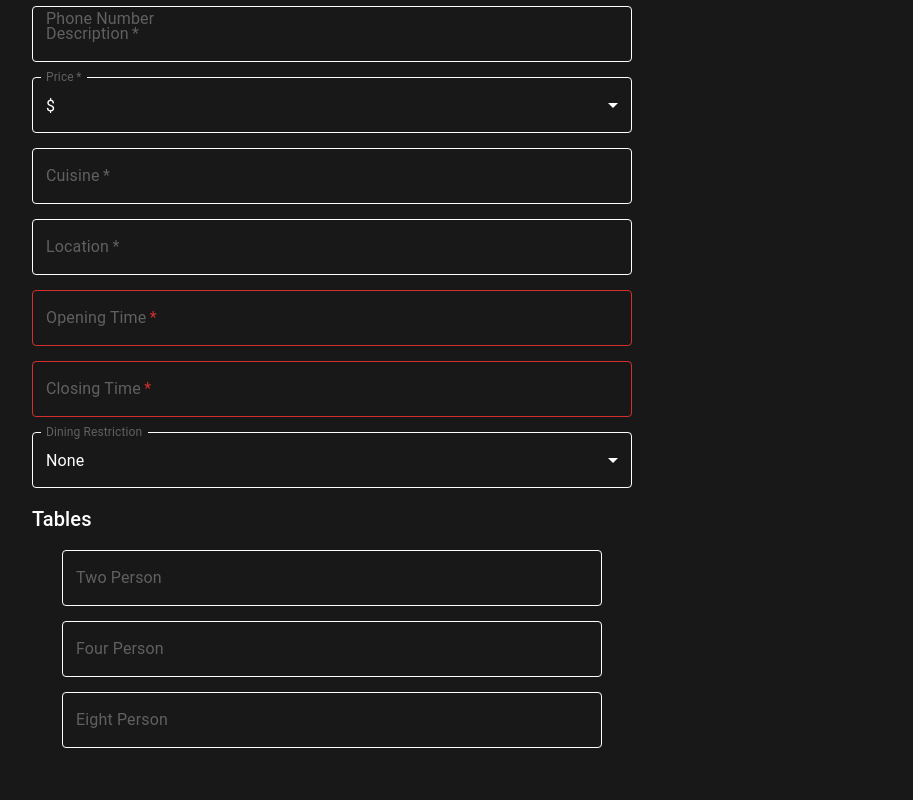
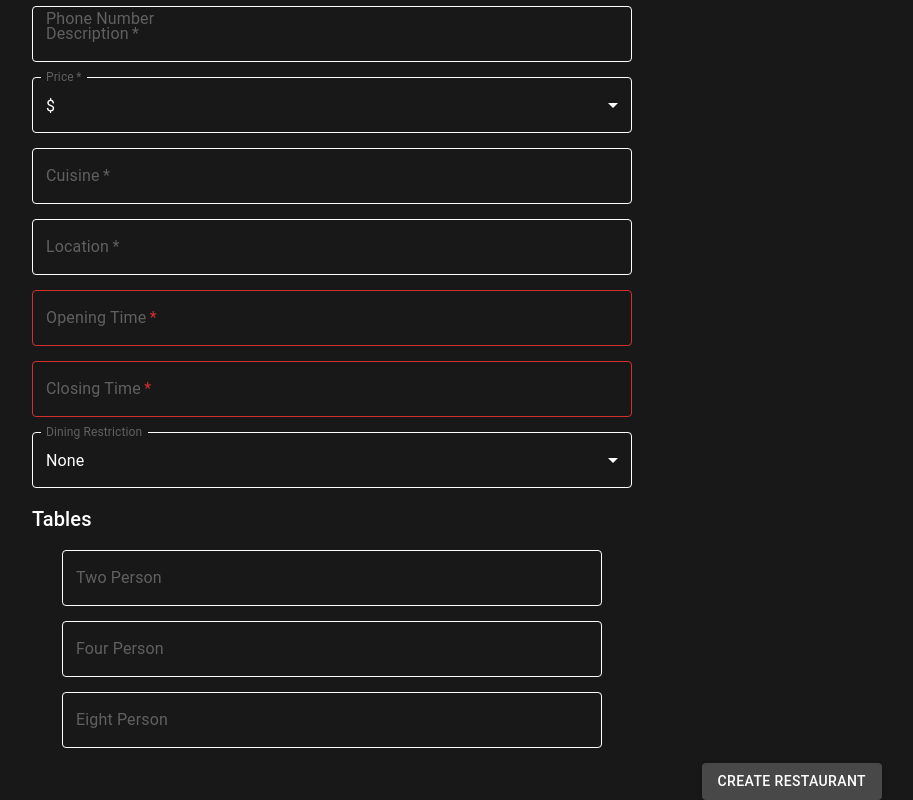
Before and after one commit to DylanLovell93/takehome-frontend, a React (Create React App) app: page /newRestaurant in a window 1280 px wide. Shown: the part 206-1006 px from the top of the page, without its empty margins (308-1221 px from the left). Before the commit the page ends 954 px from the top, so only its background shows below. Built offline with nearby package versions, Linux system fonts and the light colour scheme.

Commit message:
added submit button

```diff
--- a/src/Components/NewRestaurantForm/NewRestaurantForm.css
+++ b/src/Components/NewRestaurantForm/NewRestaurantForm.css
@@ -28,6 +28,11 @@
   margin: 0px auto;
 }
 
+.NewRestaurantForm .buttonContainer {
+  width: 100%;
+  display: flex;
+}
+
 @media screen and (min-width: 600px) {
   .NewRestaurantForm {
     width: 90%;
--- a/src/Components/NewRestaurantForm/NewRestaurantForm.jsx
+++ b/src/Components/NewRestaurantForm/NewRestaurantForm.jsx
@@ -1,6 +1,6 @@
 import "./NewRestaurantForm.css";
 import React, { useState } from "react";
-import { Box, Typography, TextField, MenuItem } from "@mui/material";
+import { Box, Typography, TextField, MenuItem, Button } from "@mui/material";
 import { AdapterDateFns } from "@mui/x-date-pickers/AdapterDateFns";
 import { LocalizationProvider } from "@mui/x-date-pickers/LocalizationProvider";
 import { TimePicker } from "@mui/x-date-pickers/TimePicker";
@@ -257,6 +257,21 @@ const NewRestaurantForm = () => {
           </div>
         </div>
       </div>
+      <div className="buttonContainer">
+        <Button
+          variant="contained"
+          sx={{
+            ml: "auto",
+            background: "#484848",
+            "&:hover": {
+              background: "#363636",
+            },
+          }}
+          type="submit"
+        >
+          Create Restaurant
+        </Button>
+      </div>
     </Box>
   );
 };
```
